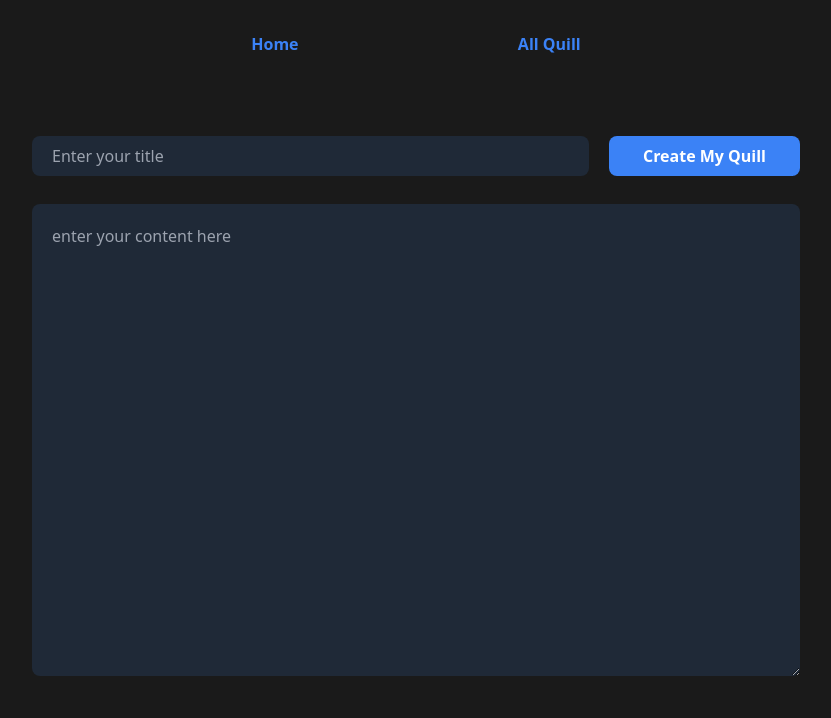
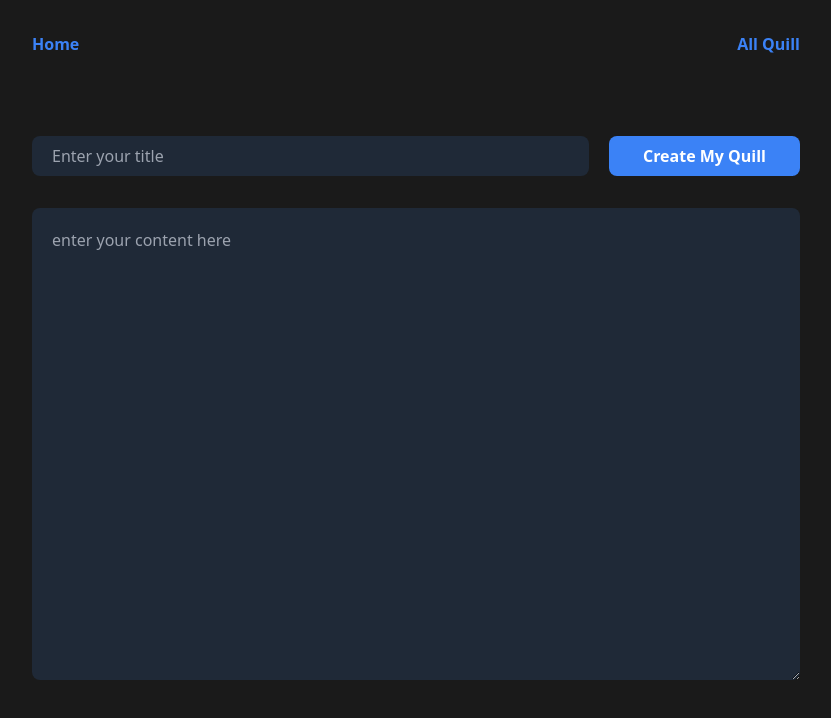
Before and after one commit to raulsync/QuickQuill, a React (Vite) app: page / in a window 1280 px wide. Shown: the top 718 px of the page, without its empty margins (224-1055 px from the left). Built offline with nearby package versions, Linux system fonts and the light colour scheme.

Commit message:
feat:added_logic of update remain share and view

```diff
--- a/package.json
+++ b/package.json
@@ -14,6 +14,7 @@
     "react": "^18.3.1",
     "react-dom": "^18.3.1",
     "react-hot-toast": "^2.4.1",
+    "react-icons": "^5.3.0",
     "react-redux": "^9.1.2",
     "react-router-dom": "^6.26.2"
   },
--- a/src/App.tsx
+++ b/src/App.tsx
@@ -8,7 +8,7 @@ import ViewQuill from './pages/ViewQuill';
 // Define a layout component to include the NavBar and an Outlet
 const Layout = () => (
   <div className="w-full flex justify-center">
-    <div className="flex flex-col w-[60%]">
+    <div className="flex flex-col w-[60%] gap-0">
       <NavBar />
       <Outlet />
     </div>
--- a/src/components/NavBar.tsx
+++ b/src/components/NavBar.tsx
@@ -2,7 +2,7 @@ import { NavLink } from 'react-router-dom';
 
 function NavBar() {
   return (
-    <div className="flex flex-row justify-evenly mt-8 w-full">
+    <div className="flex flex-row justify-between mt-8">
       <NavLink
         to={'/'}
         className={'text-blue-500 font-semibold'}
--- a/src/components/QuillItem.tsx
+++ b/src/components/QuillItem.tsx
@@ -4,6 +4,7 @@ import { RiDeleteBinLine } from 'react-icons/ri';
 import { FiEdit } from 'react-icons/fi';
 import { LuShare } from 'react-icons/lu';
 import { GrView } from 'react-icons/gr';
+import { Link } from 'react-router-dom';
 
 interface QuillItemProps {
   quill: {
@@ -32,7 +33,9 @@ const QuillItem: React.FC<QuillItemProps> = ({
         </div>
         <div className="flex gap-1">
           <button>
-            <FiEdit />
+            <Link to={`/?quillId=${quill?.id}`}>
+              <FiEdit />
+            </Link>
           </button>
           <button>
             <GrView />
--- a/src/pages/Home.tsx
+++ b/src/pages/Home.tsx
@@ -1,8 +1,8 @@
-import { useState } from 'react';
-import { useDispatch } from 'react-redux';
+import { useEffect, useState } from 'react';
+import { useDispatch, useSelector } from 'react-redux';
 import { useSearchParams } from 'react-router-dom';
 import { addToQuill, updateToQuill } from '../slices/quillSlice';
-import { AppDispatch } from '../store/store';
+import { AppDispatch, RootState } from '../store/store';
 
 interface IQuill {
   title: string;
@@ -15,9 +15,19 @@ function Home() {
   const [title, setTitle] = useState<string>('');
   const [contentValue, setContentValue] = useState<string>('');
   const [searchParam, setSearchParam] = useSearchParams();
-  const quillId = searchParam.get('quill');
+  const quillId = searchParam.get('quillId');
+  const quills = useSelector((state: RootState) => state.quill.quill);
+  const dispatch = useDispatch<AppDispatch>();
 
-  const dispatch = useDispatch<AppDispatch>();
+  useEffect(() => {
+    if (quillId) {
+      const paste = quills.find((quill) => quill.id === quillId);
+      if (paste) {
+        setTitle(paste.title);
+        setContentValue(paste.content);
+      }
+    }
+  }, [quillId, quills]);
 
   function createQuill() {
     const quill: IQuill = {
@@ -40,8 +50,8 @@ function Home() {
   }
 
   return (
-    <div className="flex flex-col items-center gap-7">
-      <div className="flex justify-center mt-20 gap-5 w-full">
+    <div className="flex flex-col items-center gap-8">
+      <div className="flex justify-center mt-20 gap-5 w-full ">
         <input
           className="px-5 w-full py-2 rounded-lg bg-gray-800"
           type="text"
@@ -59,7 +69,10 @@ function Home() {
       </div>
       <div className="w-full flex justify-center">
         <textarea
-          className="p-5 min-w-full bg-gray-800 rounded-lg"
+          className="p-5 focus-visible:ring-0 min-w-full bg-gray-800 rounded-lg"
+          style={{
+            caretColor: '#1a1a1a',
+          }}
           rows={18}
           placeholder="enter your content here"
           value={contentValue}
--- a/src/pages/Quill.tsx
+++ b/src/pages/Quill.tsx
@@ -1,4 +1,4 @@
-import React, { useState } from 'react';
+import { useState } from 'react';
 import { useDispatch, useSelector } from 'react-redux';
 import { removeFromQuill } from '../slices/quillSlice';
 import { AppDispatch, RootState } from '../store/store';
```
Also changed, not shown: 1 other file (tests, documents, lock files or other folders).
